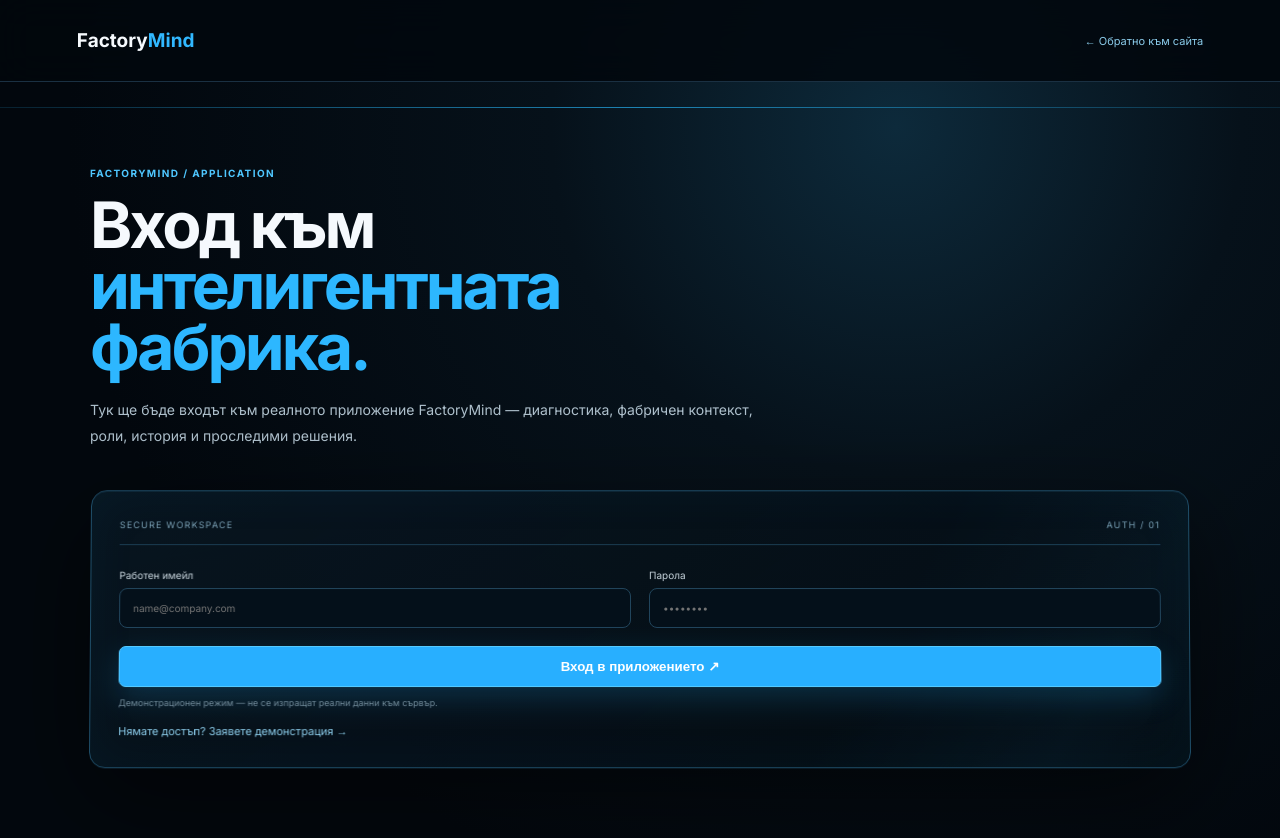
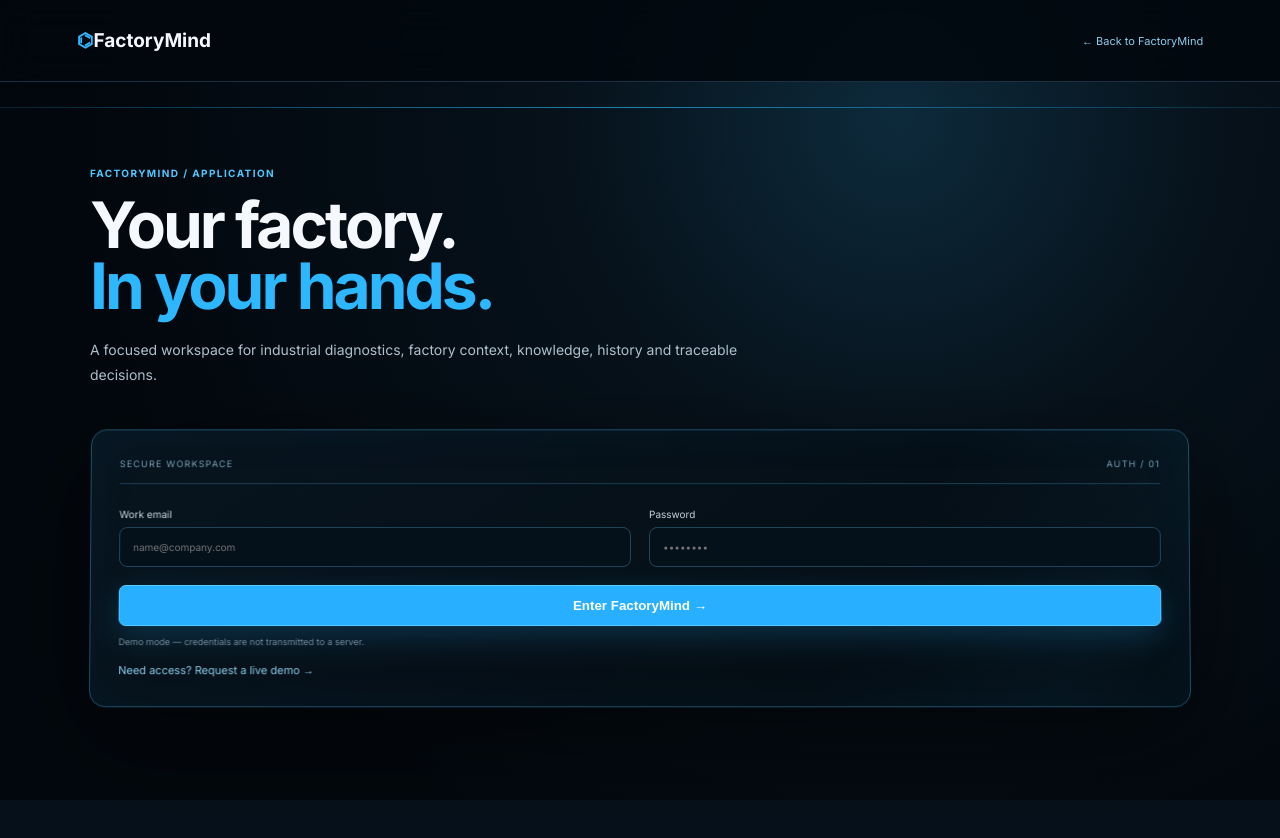
Before and after one commit to 1313123bg-source/FactoryMind-Web, a Next.js app: page /app in a window 1280 px wide. Shown: the top 838 px of the page. After the commit the page ends 800 px from the top, so only its background shows below. Built offline with nearby package versions, Linux system fonts and the light colour scheme.

Commit message:
design: align inner page with approved FactoryMind visual

```diff
--- a/src/app/app/page.tsx
+++ b/src/app/app/page.tsx
@@ -5,42 +5,25 @@
 
 export default function AppPage() {
   const [attempted, setAttempted] = useState(false);
+  function handleSubmit(event: FormEvent<HTMLFormElement>) { event.preventDefault(); setAttempted(true); }
 
-  function handleSubmit(event: FormEvent<HTMLFormElement>) {
-    event.preventDefault();
-    setAttempted(true);
-  }
-
-  return (
-    <main className="site inner-page" id="top">
-      <header className="header">
-        <Link className="brand" href="/">Factory<span>Mind</span></Link>
-        <Link className="text-link" href="/">← Обратно към сайта</Link>
-      </header>
-
+  return <main className="site inner-page" id="top">
+    <header className="header"><Link className="brand" href="/"><span>⌬</span>FactoryMind</Link><Link className="text-link" href="/">← Back to FactoryMind</Link></header>
     <section className="section inner-hero">
       <div className="eyebrow">FACTORYMIND / APPLICATION</div>
-        <h1>Вход към<br /><em>интелигентната фабрика.</em></h1>
-        <p className="hero-lead">Тук ще бъде входът към реалното приложение FactoryMind — диагностика, фабричен контекст, роли, история и проследими решения.</p>
+      <h1>Your factory.<br/><em>In your hands.</em></h1>
+      <p className="hero-lead">A focused workspace for industrial diagnostics, factory context, knowledge, history and traceable decisions.</p>
       <div className="form-panel">
         <div className="panel-header"><span>SECURE WORKSPACE</span><span>AUTH / 01</span></div>
-          {attempted ? (
-            <div className="app-status">
-              <strong>Демо режимът е активен.</strong>
-              <p>Реалната автентикация ще бъде свързана при изграждането на приложението. В момента няма изпращане или съхранение на данни.</p>
-              <button className="button" type="button" onClick={() => setAttempted(false)}>Обратно към входа <span>↗</span></button>
-            </div>
-          ) : (
+        {attempted ? <div className="app-status"><strong>Demo mode active.</strong><p>Real authentication will be connected to the FactoryMind application. No credentials are sent or stored by this demo page.</p><button className="button" type="button" onClick={()=>setAttempted(false)}>Back to sign in <span>→</span></button></div> :
         <form className="demo-form" onSubmit={handleSubmit}>
-              <label>Работен имейл<input type="email" name="email" placeholder="name@company.com" required /></label>
-              <label>Парола<input type="password" name="password" placeholder="••••••••" required /></label>
-              <button className="button" type="submit">Вход в приложението <span>↗</span></button>
-            </form>
-          )}
-          <p className="form-note">Демонстрационен режим — не се изпращат реални данни към сървър.</p>
-          <Link className="text-link" href="/demo">Нямате достъп? Заявете демонстрация →</Link>
+          <label>Work email<input type="email" name="email" placeholder="name@company.com" required /></label>
+          <label>Password<input type="password" name="password" placeholder="••••••••" required /></label>
+          <button className="button" type="submit">Enter FactoryMind <span>→</span></button>
+        </form>}
+        <p className="form-note">Demo mode — credentials are not transmitted to a server.</p>
+        <Link className="text-link" href="/demo">Need access? Request a live demo →</Link>
       </div>
     </section>
-    </main>
-  );
+  </main>;
 }
```
Lines whose indentation alone changed are shown as unchanged.
